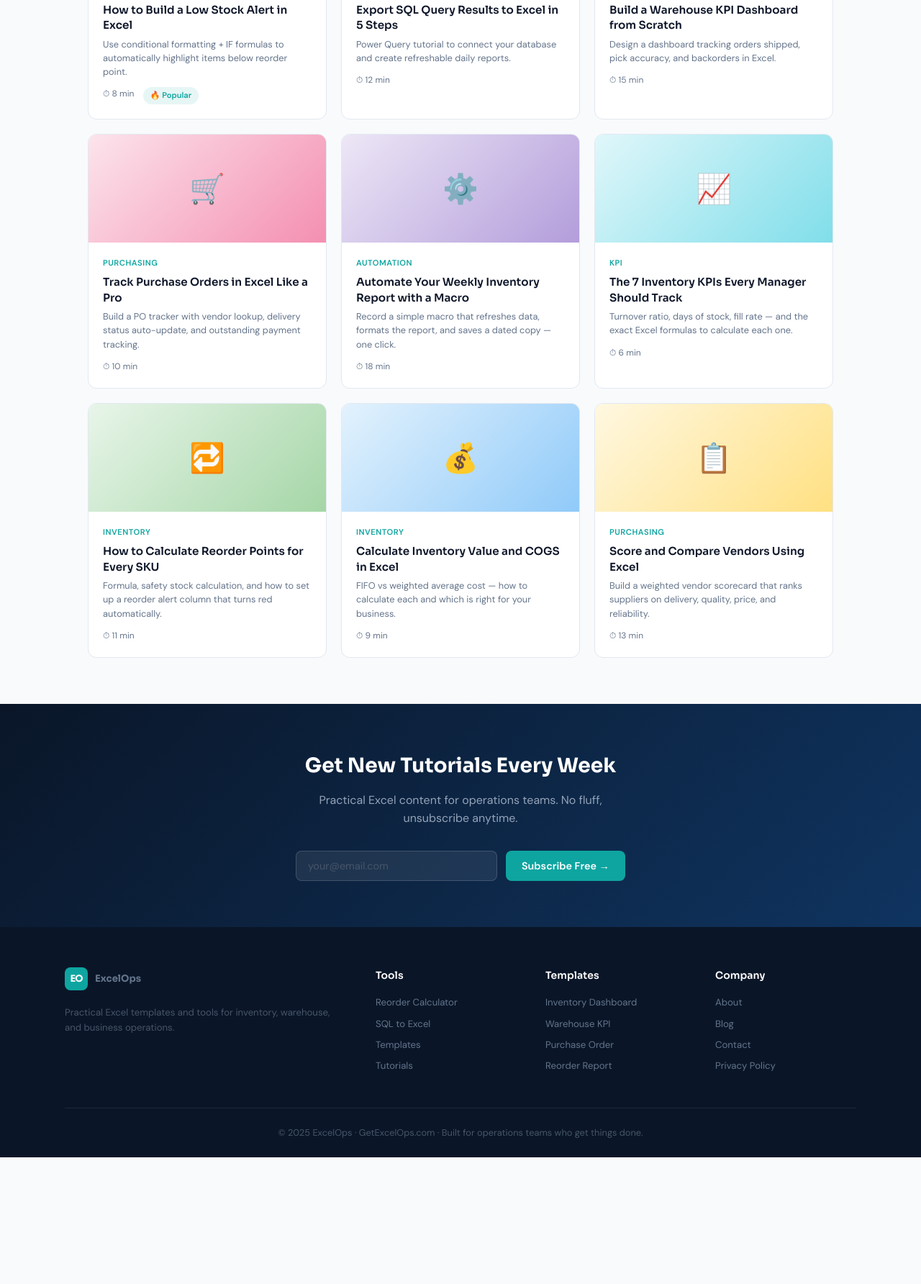
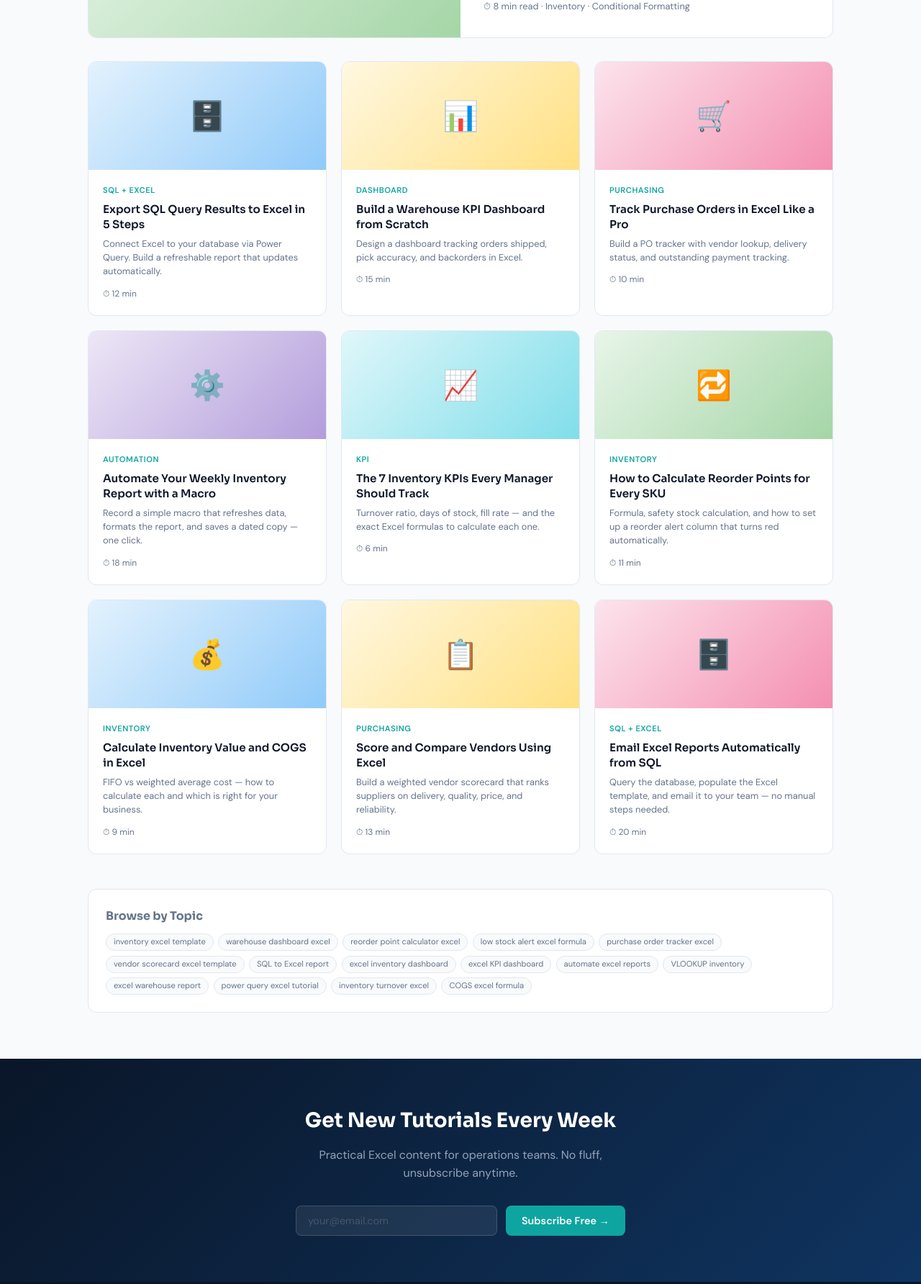
Before and after one commit to caichengxin/excelops, a plain HTML site: page pages/blog.html in a window 1280 px wide. Shown: the part 592-2376 px from the top of the page at 72% size. Before the commit the page ends 2200 px from the top, so only its background shows below. Drawn offline with Linux system fonts and the light colour scheme.

Commit message:
Add files via upload

```diff
--- a/pages/blog.html
+++ b/pages/blog.html
@@ -2,21 +2,23 @@
 <html lang="en">
 <head>
   <meta charset="UTF-8"><meta name="viewport" content="width=device-width, initial-scale=1.0">
+  <title>Excel Tutorials for Inventory &amp; Operations | ExcelOps Blog</title>
+  <meta name="description" content="Practical Excel tutorials for inventory managers, warehouse teams, and operations professionals. Real business problems, step-by-step solutions.">
+  <link rel="canonical" href="https://getexcelops.com/pages/blog">
+  <meta property="og:title" content="Excel Tutorials for Operations | ExcelOps Blog">
+  <meta property="og:description" content="Practical Excel tutorials for inventory, warehouse, and operations teams.">
   <link rel="preconnect" href="https://fonts.googleapis.com">
   <link href="https://fonts.googleapis.com/css2?family=DM+Sans:wght@300;400;500;600&family=Sora:wght@400;600;700&display=swap" rel="stylesheet">
   <link rel="stylesheet" href="/css/style.css">
-  <title>Excel Tutorials for Inventory &amp; Operations | ExcelOps Blog</title>
-  <meta name="description" content="Practical Excel tutorials for inventory managers, warehouse teams, and operations professionals. Real business problems, step-by-step solutions.">
-  <link rel="canonical" href="https://getexcelops.com/pages/blog">
-</head><body><nav>
-  <a class="logo" href="/index.html">
-    <div class="logo-mark">EO</div>
-    ExcelOps
-  </a>
+</head>
+<body>
+
+<nav>
+  <a class="logo" href="/index.html"><div class="logo-mark">EO</div>ExcelOps</a>
   <div class="nav-links">
     <a href="/pages/templates.html">Templates</a>
     <a href="/pages/sql.html">SQL Reports</a>
-    <a href="/pages/blog.html">Blog</a>
+    <a href="/pages/blog.html" style="color:#fff">Blog</a>
     <a href="/pages/about.html">About</a>
     <a href="/pages/contact.html">Contact</a>
   </div>
@@ -30,38 +32,171 @@
   <a href="/pages/about.html">About</a>
   <a href="/pages/contact.html">Contact</a>
 </div>
-<div class="page-hero"><h1>📖 Excel Tutorials for Operations</h1>
-  <p>Practical guides answering real business problems — not generic Excel features.</p></div>
+
+<div class="page-hero">
+  <h1>📖 Excel Tutorials for Operations</h1>
+  <p>Practical guides answering real business problems — not generic Excel features.</p>
+</div>
+
 <div class="section">
   <div class="breadcrumb"><a href="/index.html">Home</a><span>›</span> Blog</div>
+
+  <!-- Featured Post -->
+  <a href="/pages/low-stock-alert-excel.html" style="text-decoration:none;color:inherit;display:grid;grid-template-columns:1fr 1fr;background:#fff;border:1px solid var(--border);border-radius:var(--rad);overflow:hidden;margin-bottom:2rem;transition:all .2s" class="featured-card">
+    <div style="background:linear-gradient(135deg,#e8f5e9,#a5d6a7);display:flex;align-items:center;justify-content:center;font-size:4rem;min-height:200px">📦</div>
+    <div style="padding:2rem">
+      <span class="badge badge-popular">🔥 Most Popular</span>
+      <h2 style="font-size:1.3rem;font-weight:700;margin:.75rem 0 .5rem;line-height:1.3">How to Build a Low Stock Alert in Excel</h2>
+      <p style="font-size:.9rem;color:var(--text3);line-height:1.6;margin-bottom:1rem">Use conditional formatting combined with IF formulas to automatically highlight any item that falls below its reorder point. Works for 10 SKUs or 10,000. No VBA required.</p>
+      <div style="font-size:.8rem;color:var(--text3)">⏱ 8 min read · Inventory · Conditional Formatting</div>
+    </div>
+  </a>
+  <style>
+    .featured-card:hover{box-shadow:0 8px 28px rgba(0,0,0,.08);transform:translateY(-2px)}
+    @media(max-width:600px){.featured-card{grid-template-columns:1fr!important}}
+  </style>
+
+  <!-- Article Grid -->
   <div class="grid-3">
-    <a class="blog-card" href="#"><div class="blog-thumb bt-1">📦</div><div class="blog-card-body"><div class="blog-cat">Inventory</div><h3>How to Build a Low Stock Alert in Excel</h3><p>Use conditional formatting + IF formulas to automatically highlight items below reorder point.</p><div class="blog-meta"><span>⏱ 8 min</span><span class="badge badge-popular">🔥 Popular</span></div></div></a>
-    <a class="blog-card" href="/pages/sql.html"><div class="blog-thumb bt-2">🗄️</div><div class="blog-card-body"><div class="blog-cat">SQL + Excel</div><h3>Export SQL Query Results to Excel in 5 Steps</h3><p>Power Query tutorial to connect your database and create refreshable daily reports.</p><div class="blog-meta"><span>⏱ 12 min</span></div></div></a>
-    <a class="blog-card" href="#"><div class="blog-thumb bt-3">📊</div><div class="blog-card-body"><div class="blog-cat">Dashboard</div><h3>Build a Warehouse KPI Dashboard from Scratch</h3><p>Design a dashboard tracking orders shipped, pick accuracy, and backorders in Excel.</p><div class="blog-meta"><span>⏱ 15 min</span></div></div></a>
-    <a class="blog-card" href="#"><div class="blog-thumb bt-4">🛒</div><div class="blog-card-body"><div class="blog-cat">Purchasing</div><h3>Track Purchase Orders in Excel Like a Pro</h3><p>Build a PO tracker with vendor lookup, delivery status auto-update, and outstanding payment tracking.</p><div class="blog-meta"><span>⏱ 10 min</span></div></div></a>
-    <a class="blog-card" href="#"><div class="blog-thumb bt-5">⚙️</div><div class="blog-card-body"><div class="blog-cat">Automation</div><h3>Automate Your Weekly Inventory Report with a Macro</h3><p>Record a simple macro that refreshes data, formats the report, and saves a dated copy — one click.</p><div class="blog-meta"><span>⏱ 18 min</span></div></div></a>
-    <a class="blog-card" href="#"><div class="blog-thumb bt-6">📈</div><div class="blog-card-body"><div class="blog-cat">KPI</div><h3>The 7 Inventory KPIs Every Manager Should Track</h3><p>Turnover ratio, days of stock, fill rate — and the exact Excel formulas to calculate each one.</p><div class="blog-meta"><span>⏱ 6 min</span></div></div></a>
-    <a class="blog-card" href="/pages/reorder.html"><div class="blog-thumb bt-1">🔁</div><div class="blog-card-body"><div class="blog-cat">Inventory</div><h3>How to Calculate Reorder Points for Every SKU</h3><p>Formula, safety stock calculation, and how to set up a reorder alert column that turns red automatically.</p><div class="blog-meta"><span>⏱ 11 min</span></div></div></a>
-    <a class="blog-card" href="#"><div class="blog-thumb bt-2">💰</div><div class="blog-card-body"><div class="blog-cat">Inventory</div><h3>Calculate Inventory Value and COGS in Excel</h3><p>FIFO vs weighted average cost — how to calculate each and which is right for your business.</p><div class="blog-meta"><span>⏱ 9 min</span></div></div></a>
-    <a class="blog-card" href="#"><div class="blog-thumb bt-3">📋</div><div class="blog-card-body"><div class="blog-cat">Purchasing</div><h3>Score and Compare Vendors Using Excel</h3><p>Build a weighted vendor scorecard that ranks suppliers on delivery, quality, price, and reliability.</p><div class="blog-meta"><span>⏱ 13 min</span></div></div></a>
+
+    <a class="blog-card" href="/pages/sql-to-excel-export.html">
+      <div class="blog-thumb bt-2">🗄️</div>
+      <div class="blog-card-body">
+        <div class="blog-cat">SQL + Excel</div>
+        <h3>Export SQL Query Results to Excel in 5 Steps</h3>
+        <p>Connect Excel to your database via Power Query. Build a refreshable report that updates automatically.</p>
+        <div class="blog-meta"><span>⏱ 12 min</span></div>
+      </div>
+    </a>
+
+    <a class="blog-card" href="/pages/warehouse-kpi-dashboard-excel.html">
+      <div class="blog-thumb bt-3">📊</div>
+      <div class="blog-card-body">
+        <div class="blog-cat">Dashboard</div>
+        <h3>Build a Warehouse KPI Dashboard from Scratch</h3>
+        <p>Design a dashboard tracking orders shipped, pick accuracy, and backorders in Excel.</p>
+        <div class="blog-meta"><span>⏱ 15 min</span></div>
+      </div>
+    </a>
+
+    <a class="blog-card" href="/pages/purchase-order-tracker-excel.html">
+      <div class="blog-thumb bt-4">🛒</div>
+      <div class="blog-card-body">
+        <div class="blog-cat">Purchasing</div>
+        <h3>Track Purchase Orders in Excel Like a Pro</h3>
+        <p>Build a PO tracker with vendor lookup, delivery status, and outstanding payment tracking.</p>
+        <div class="blog-meta"><span>⏱ 10 min</span></div>
+      </div>
+    </a>
+
+    <a class="blog-card" href="/pages/automate-inventory-report-excel.html">
+      <div class="blog-thumb bt-5">⚙️</div>
+      <div class="blog-card-body">
+        <div class="blog-cat">Automation</div>
+        <h3>Automate Your Weekly Inventory Report with a Macro</h3>
+        <p>Record a simple macro that refreshes data, formats the report, and saves a dated copy — one click.</p>
+        <div class="blog-meta"><span>⏱ 18 min</span></div>
+      </div>
+    </a>
+
+    <a class="blog-card" href="/pages/inventory-kpi-excel.html">
+      <div class="blog-thumb bt-6">📈</div>
+      <div class="blog-card-body">
+        <div class="blog-cat">KPI</div>
+        <h3>The 7 Inventory KPIs Every Manager Should Track</h3>
+        <p>Turnover ratio, days of stock, fill rate — and the exact Excel formulas to calculate each one.</p>
+        <div class="blog-meta"><span>⏱ 6 min</span></div>
+      </div>
+    </a>
+
+    <a class="blog-card" href="/pages/reorder-point-excel.html">
+      <div class="blog-thumb bt-1">🔁</div>
+      <div class="blog-card-body">
+        <div class="blog-cat">Inventory</div>
+        <h3>How to Calculate Reorder Points for Every SKU</h3>
+        <p>Formula, safety stock calculation, and how to set up a reorder alert column that turns red automatically.</p>
+        <div class="blog-meta"><span>⏱ 11 min</span></div>
+      </div>
+    </a>
+
+    <a class="blog-card" href="/pages/inventory-value-cogs-excel.html">
+      <div class="blog-thumb bt-2">💰</div>
+      <div class="blog-card-body">
+        <div class="blog-cat">Inventory</div>
+        <h3>Calculate Inventory Value and COGS in Excel</h3>
+        <p>FIFO vs weighted average cost — how to calculate each and which is right for your business.</p>
+        <div class="blog-meta"><span>⏱ 9 min</span></div>
+      </div>
+    </a>
+
+    <a class="blog-card" href="/pages/vendor-scorecard-excel.html">
+      <div class="blog-thumb bt-3">📋</div>
+      <div class="blog-card-body">
+        <div class="blog-cat">Purchasing</div>
+        <h3>Score and Compare Vendors Using Excel</h3>
+        <p>Build a weighted vendor scorecard that ranks suppliers on delivery, quality, price, and reliability.</p>
+        <div class="blog-meta"><span>⏱ 13 min</span></div>
+      </div>
+    </a>
+
+    <a class="blog-card" href="/pages/sql.html">
+      <div class="blog-thumb bt-4">🗄️</div>
+      <div class="blog-card-body">
+        <div class="blog-cat">SQL + Excel</div>
+        <h3>Email Excel Reports Automatically from SQL</h3>
+        <p>Query the database, populate the Excel template, and email it to your team — no manual steps needed.</p>
+        <div class="blog-meta"><span>⏱ 20 min</span></div>
+      </div>
+    </a>
+
   </div>
+
+  <!-- Topic Tags -->
+  <div style="margin-top:3rem;background:#fff;border:1px solid var(--border);border-radius:var(--rad);padding:1.5rem">
+    <h2 style="font-size:1rem;font-weight:700;margin-bottom:.75rem;color:var(--text3)">Browse by Topic</h2>
+    <div style="display:flex;flex-wrap:wrap;gap:.4rem">
+      <span class="chip">inventory excel template</span>
+      <span class="chip">warehouse dashboard excel</span>
+      <span class="chip">reorder point calculator excel</span>
+      <span class="chip">low stock alert excel formula</span>
+      <span class="chip">purchase order tracker excel</span>
+      <span class="chip">vendor scorecard excel template</span>
+      <span class="chip">SQL to Excel report</span>
+      <span class="chip">excel inventory dashboard</span>
+      <span class="chip">excel KPI dashboard</span>
+      <span class="chip">automate excel reports</span>
+      <span class="chip">VLOOKUP inventory</span>
+      <span class="chip">excel warehouse report</span>
+      <span class="chip">power query excel tutorial</span>
+      <span class="chip">inventory turnover excel</span>
+      <span class="chip">COGS excel formula</span>
+    </div>
+  </div>
+
 </div>
-<div class="cta-band"><h2>Get New Tutorials Every Week</h2><p>Practical Excel content for operations teams. No fluff, unsubscribe anytime.</p><form class="email-form" action="https://getexcelops.us15.list-manage.com/subscribe/post?u=ce24cc9ede2fba874cc3b0ddc&amp;id=4c89af330c" method="post" target="_blank"><input type="email" placeholder="your@email.com" required><button type="submit">Subscribe Free →</button></form></div>
+
+<div class="cta-band">
+  <h2>Get New Tutorials Every Week</h2>
+  <p>Practical Excel content for operations teams. No fluff, unsubscribe anytime.</p>
+  <form class="email-form" action="https://getexcelops.us15.list-manage.com/subscribe/post?u=ce24cc9ede2fba874cc3b0ddc&amp;id=4c89af330c" method="post" target="_blank">
+    <input type="email" name="EMAIL" placeholder="your@email.com" required>
+    <button type="submit">Subscribe Free →</button>
+  </form>
+</div>
+
 <footer>
   <div class="footer-inner">
     <div class="footer-grid">
       <div class="footer-col">
-        <a class="logo" href="/index.html" style="margin-bottom:.75rem;display:inline-flex">
-          <div class="logo-mark">EO</div> ExcelOps
-        </a>
-        <p>Practical Excel templates and tools for inventory, warehouse, and business operations.</p>
+        <a class="logo" href="/index.html" style="margin-bottom:.75rem;display:inline-flex"><div class="logo-mark">EO</div> ExcelOps</a>
+        <p>Practical Excel tutorials for inventory and operations teams.</p>
       </div>
       <div class="footer-col">
-        <h4>Tools</h4>
-        <a href="/pages/reorder.html">Reorder Calculator</a>
-        <a href="/pages/sql.html">SQL to Excel</a>
-        <a href="/pages/templates.html">Templates</a>
-        <a href="/pages/blog.html">Tutorials</a>
+        <h4>Popular Posts</h4>
+        <a href="/pages/low-stock-alert-excel.html">Low Stock Alert in Excel</a>
+        <a href="/pages/sql-to-excel-export.html">SQL to Excel in 5 Steps</a>
+        <a href="/pages/warehouse-kpi-dashboard-excel.html">Warehouse KPI Dashboard</a>
+        <a href="/pages/reorder-point-excel.html">Reorder Point Formula</a>
       </div>
       <div class="footer-col">
         <h4>Templates</h4>
@@ -80,6 +215,8 @@
     </div>
     <div class="footer-bottom">© 2025 ExcelOps · GetExcelOps.com · Built for operations teams who get things done.</div>
   </div>
-</footer><script src="/js/main.js"></script>
+</footer>
+
+<script src="/js/main.js"></script>
 </body>
 </html>
```
